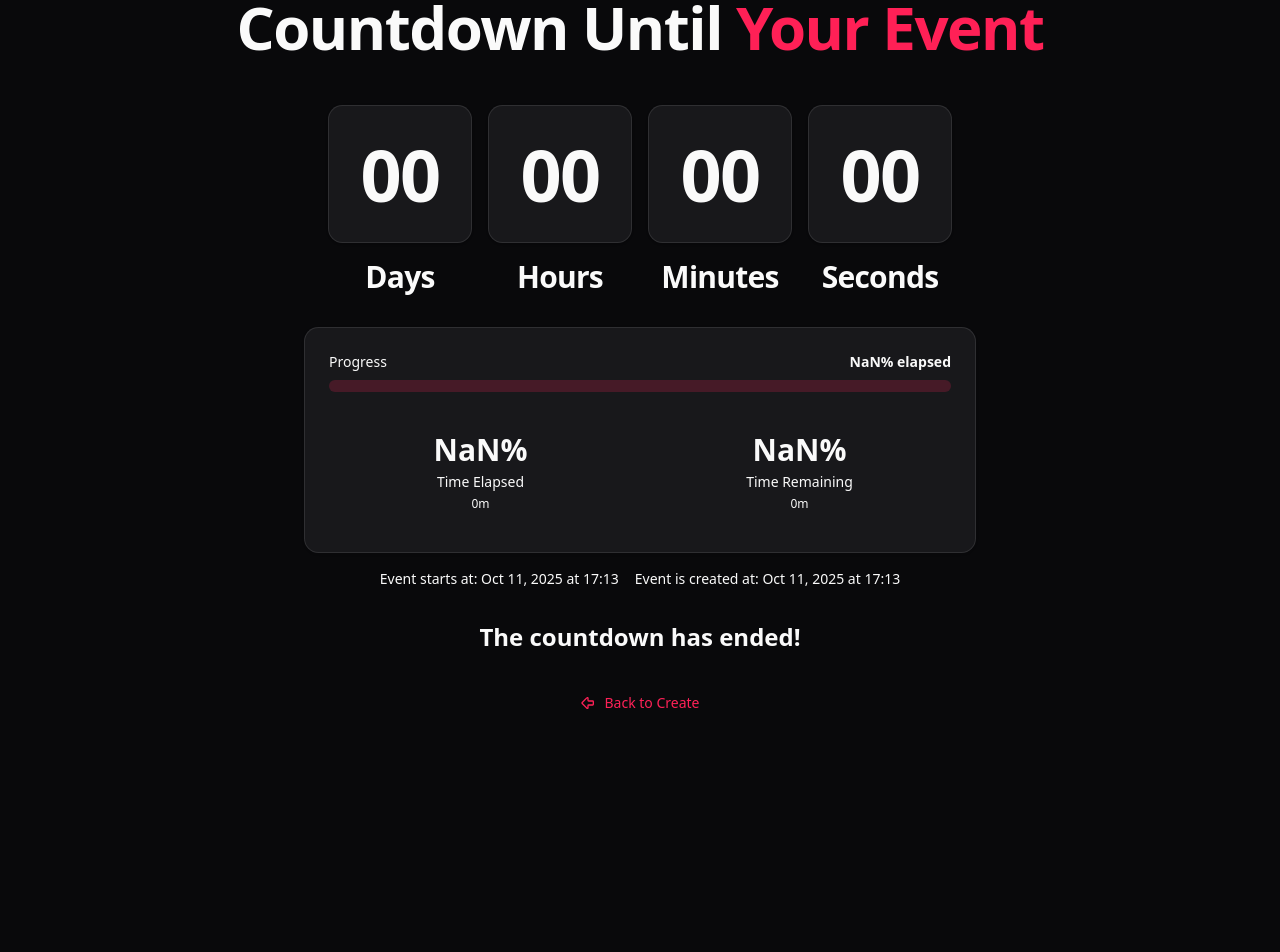
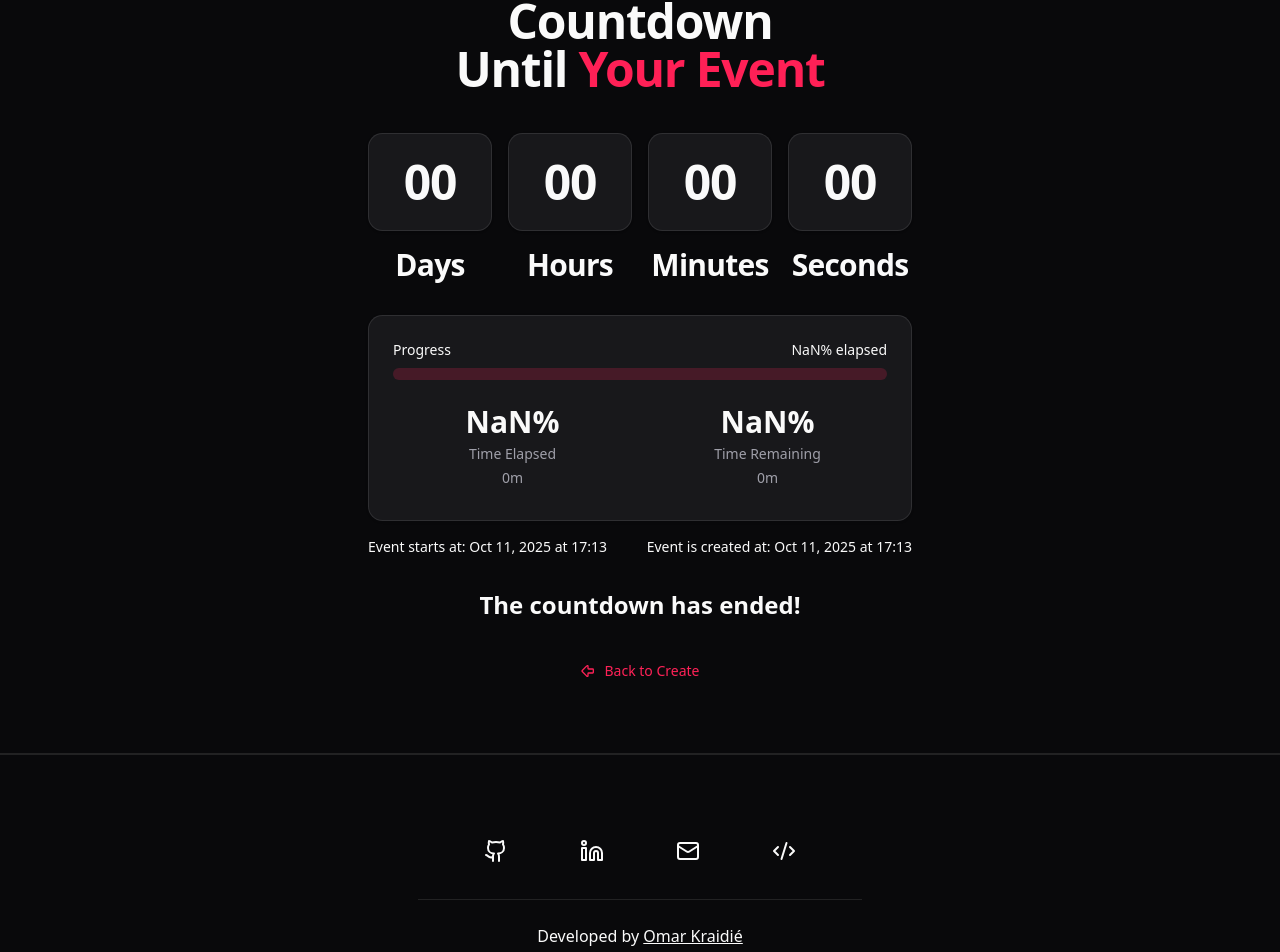
Before and after one commit to 0mppula/event-countdown-app, a React (Vite) app: page /countdown in a window 1280 px wide. Shown: the part 67-1019 px from the top of the page. Before the commit the page ends 852 px from the top, so only its background shows below. Built offline with nearby package versions, Linux system fonts and the light colour scheme.

Commit message:
Add Footer component and update layout; include new shadcn UI separator and date-time picker enhancements

```diff
--- a/package.json
+++ b/package.json
@@ -13,6 +13,7 @@
     "@radix-ui/react-label": "^2.1.7",
     "@radix-ui/react-popover": "^1.1.15",
     "@radix-ui/react-progress": "^1.1.7",
+    "@radix-ui/react-separator": "^1.1.7",
     "@radix-ui/react-slot": "^1.2.3",
     "@tailwindcss/vite": "^4.1.14",
     "class-variance-authority": "^0.7.1",
--- a/src/components/CountdownForm.tsx
+++ b/src/components/CountdownForm.tsx
@@ -9,40 +9,38 @@ import { DateTimePicker } from './DateTimePicker';
 
 function CountdownForm() {
 	const [title, setTitle] = useState('');
-	// Default today's date
-	const [eventDate, setEventDate] = useState<Date | undefined>(new Date());
-	const [startTime] = useState('12:00');
+	// Default event date is 24h from now
+	const [eventDate, setEventDate] = useState<Date | undefined>(
+		new Date(Date.now() + 24 * 60 * 60 * 1_000)
+	);
+
 	// Default end date is the next day
 	const [createdAt, setCreatedAt] = useState<Date | undefined>(new Date(Date.now()));
-	const [endTime] = useState('12:00');
 
 	const navigate = useNavigate();
 
 	const handleSubmit = () => {
 		if (!title || !eventDate || !createdAt) return;
 
-		// Combine date and time — but use UTC to avoid local timezone shifts
-		const [startHour, startMin] = startTime.split(':').map(Number);
 		const startDateTime = new Date(
 			Date.UTC(
 				eventDate.getUTCFullYear(),
 				eventDate.getUTCMonth(),
 				eventDate.getUTCDate(),
-				startHour,
-				startMin,
+				eventDate.getUTCHours(),
+				eventDate.getUTCMinutes(),
 				0,
 				0
 			)
 		);
 
-		const [endHour, endMin] = endTime.split(':').map(Number);
 		const createdAtTime = new Date(
 			Date.UTC(
 				createdAt.getUTCFullYear(),
 				createdAt.getUTCMonth(),
 				createdAt.getUTCDate(),
-				endHour,
-				endMin,
+				createdAt.getUTCHours(),
+				createdAt.getUTCMinutes(),
 				0,
 				0
 			)
@@ -63,53 +61,65 @@ function CountdownForm() {
 	};
 
 	return (
-		<Card className="p-0 w-full max-w-2xl backdrop-blur-xl shadow-2xl">
-			<CardContent className="p-8">
+		<>
 			<h1 className="text-4xl md:text-5xl font-bold text-center mb-3">
 				Create Your Countdown
 			</h1>
-				<p className="text-center mb-8">
-					Track the time remaining until your special moment
-				</p>
+			<p className="text-center">Track the time remaining until your special moment</p>
 
+			<form
+				className="w-full"
+				onSubmit={(e) => {
+					e.preventDefault();
+					handleSubmit();
+				}}
+			>
+				<Card className="p-0 w-full backdrop-blur-xl shadow-2xl mt-8">
+					<CardContent className="p-4 sm:p-8">
 						<div className="space-y-6">
 							<div className="space-y-2">
 								<Label htmlFor="title" className="text-base">
 									Event Name
 								</Label>
+
 								<Input
 									id="title"
 									placeholder="e.g., Summer Vacation, Wedding Day, Product Launch"
 									value={title}
 									onChange={(e) => setTitle(e.target.value)}
-							className="h-12 text-lg"
 								/>
 							</div>
 
-					<div className="grid md:grid-cols-2 gap-6">
+							<div className="grid sm:grid-cols-2 gap-6">
 								<DateTimePicker
 									label="Event Date & Time"
 									date={eventDate}
 									onChange={handleSetEventDate}
+									// minDate is start of today
+									minDate={new Date(new Date().setHours(0, 0, 0, 0))}
 								/>
 
 								<DateTimePicker
-							label="Created at"
+									label="Created at (usually now)"
 									date={createdAt}
 									onChange={(val) => setCreatedAt(val)}
+									// minDate is start of today
+									minDate={new Date(new Date().setHours(0, 0, 0, 0))}
 								/>
 							</div>
 
 							<Button
 								onClick={handleSubmit}
 								disabled={!title || !eventDate || !createdAt}
-						className="w-full h-12 text-lg font-semibold shadow-lg disabled:opacity-50"
+								className="w-full disabled:opacity-50"
 							>
 								Start Countdown
 							</Button>
 						</div>
 					</CardContent>
 				</Card>
+			</form>
+		</>
 	);
 }
 
--- a/src/components/CountdownPage.tsx
+++ b/src/components/CountdownPage.tsx
@@ -72,22 +72,22 @@ const CountdownPage = () => {
 
 	return (
 		<>
-			<h1 className="scroll-m-20 text-5xl font-extrabold tracking-tight lg:text-6xl mb-4 lg:mb-6 text-center">
+			<h1 className="scroll-m-20 text-4xl md:text-5xl font-extrabold tracking-tight mb-4 lg:mb-6 text-center text-balance">
 				Countdown Until <span className="text-primary">{title}</span>
 			</h1>
 
-			<div className="mt-4 md:mt-6 grid grid-cols-4 gap-2 md:gap-4">
+			<div className="w-full mt-4 grid grid-cols-4 gap-3 md:gap-4">
 				{Object.entries(countdown).map(([unit, value]) => (
 					<TimeElement key={unit} value={value} unit={unit} />
 				))}
 			</div>
 
-			<Card className="w-full max-w-2xl mt-8 backdrop-blur-xl ">
+			<Card className="w-full mt-8 backdrop-blur-xl ">
 				<CardContent>
 					<div className="space-y-4">
 						<div className="flex justify-between items-center mb-2">
 							<span className="text-sm font-medium">Progress</span>
-							<span className="text-sm font-bold">
+							<span className="text-sm font-medium">
 								{progressStats.percentElapsed}% elapsed
 							</span>
 						</div>
@@ -97,35 +97,39 @@ const CountdownPage = () => {
 							className="h-3"
 						/>
 
-						<div className="grid grid-cols-2 gap-4 mt-6">
-							<div className="text-center p-4 rounded-lg">
+						<div className="grid grid-cols-2 gap-4 mt-2">
+							<div className="text-center p-2">
 								<div className="text-3xl font-bold mb-1">
 									{progressStats.percentElapsed}%
 								</div>
-								<div className="text-sm">Time Elapsed</div>
-								<div className="text-xs mt-1">
+
+								<div className="text-sm text-muted-foreground">Time Elapsed</div>
+								<div className="text-sm mt-1 text-muted-foreground">
 									{formatDurationMS(progressStats.elapsed)}
 								</div>
 							</div>
 
-							<div className="text-center p-4 rounded-lg">
+							<div className="text-center p-2">
 								<div className="text-3xl font-bold mb-1">
 									{progressStats.percentRemaining}%
 								</div>
-								<div className="text-sm">Time Remaining</div>
-								<div className="text-xs mt-1">{formatDurationMS(remainingMS)}</div>
+
+								<div className="text-sm text-muted-foreground">Time Remaining</div>
+								<div className="text-sm mt-1 text-muted-foreground">
+									{formatDurationMS(remainingMS)}
+								</div>
 							</div>
 						</div>
 					</div>
 				</CardContent>
 			</Card>
 
-			<div className="mt-4 flex flex-col md:flex-row gap-4 justify-center">
-				<p className="text-center text-sm">
+			<div className="mt-4 flex flex-col md:flex-row gap-4 justify-between w-full">
+				<p className="text-sm">
 					Event starts at: {format(new Date(start), "MMM d, yyyy 'at' HH:mm")}
 				</p>
 
-				<p className="text-center text-sm">
+				<p className="text-sm">
 					Event is created at: {format(new Date(createdAt), "MMM d, yyyy 'at' HH:mm")}
 				</p>
 			</div>
--- a/src/components/DateTimePicker.tsx
+++ b/src/components/DateTimePicker.tsx
@@ -2,8 +2,8 @@ import { Button } from '@/components/ui/button';
 import { Calendar } from '@/components/ui/calendar';
 import { Input } from '@/components/ui/input';
 import { Popover, PopoverContent, PopoverTrigger } from '@/components/ui/popover';
-import { format, isBefore, isSameDay } from 'date-fns';
-import { CalendarIcon, Check, Clock } from 'lucide-react';
+import { format, isBefore } from 'date-fns';
+import { CalendarIcon, Check } from 'lucide-react';
 import * as React from 'react';
 import { useEffect, useState } from 'react';
 
@@ -34,9 +34,12 @@ export function DateTimePicker({
 
 	const handleSubmit = () => {
 		if (!tempDate) return;
+
 		const [h, m] = tempTime.split(':').map(Number);
 		const newDate = new Date(tempDate);
+
 		newDate.setHours(h, m, 0, 0);
+
 		onChange(newDate);
 		setOpen(false);
 	};
@@ -44,28 +47,14 @@ export function DateTimePicker({
 	// Disable dates before minDate
 	const isDateDisabled = (date: Date) => {
 		if (!minDate) return false;
+
 		return isBefore(date, minDate);
 	};
-
-	// Compute minimum time if same day as minDate
-	const minTimeString = React.useMemo(() => {
-		if (!minDate || !tempDate) return '00:00';
-		if (!isSameDay(minDate, tempDate)) return '00:00';
-		const h = String(minDate.getHours()).padStart(2, '0');
-		const m = String(minDate.getMinutes()).padStart(2, '0');
-		return `${h}:${m}`;
-	}, [minDate, tempDate]);
 
 	// Ensure user can’t pick time before minDate on same day
 	const handleTimeChange = (e: React.ChangeEvent<HTMLInputElement>) => {
 		let value = e.target.value;
-		if (isSameDay(tempDate || new Date(), minDate || new Date()) && minDate) {
-			const [h, m] = value.split(':').map(Number);
-			const [minH, minM] = minTimeString.split(':').map(Number);
-			const selectedMinutes = h * 60 + m;
-			const minMinutes = minH * 60 + minM;
-			if (selectedMinutes < minMinutes) value = minTimeString;
-		}
+
 		setTempTime(value);
 	};
 
@@ -74,11 +63,13 @@ export function DateTimePicker({
 			{label && <p className="text-sm font-medium">{label}</p>}
 			<Popover open={open} onOpenChange={setOpen}>
 				<PopoverTrigger asChild>
-					<Button variant="outline" className="w-full justify-between">
+					<Button variant="outline" className="w-full justify-between overflow-hidden">
 						{date ? (
 							<>
+								<span className="w-32 truncate flex-1 text-left">
 									{format(date, 'PPP p')}
-								<CalendarIcon className="ml-2 h-4 w-4 opacity-50" />
+								</span>
+								<CalendarIcon className="ml-2 h-4 w-4 opacity-50 flex-shrink-0" />
 							</>
 						) : (
 							<>
@@ -89,35 +80,37 @@ export function DateTimePicker({
 					</Button>
 				</PopoverTrigger>
 
-				<PopoverContent className="w-auto p-4 space-y-4" align="start">
+				<PopoverContent align="end" className="w-full p-4">
+					<form
+						className="space-y-4"
+						onSubmit={(e) => {
+							e.preventDefault();
+							handleSubmit();
+						}}
+					>
 						<Calendar
 							mode="single"
 							selected={tempDate}
 							onSelect={setTempDate}
-						className="rounded-md"
+							className="rounded-md w-full p-0"
 							disabled={isDateDisabled}
 						/>
 
 						<div className="flex items-center gap-2">
-						<Clock className="w-4 h-4" />
 							<Input
 								type="time"
 								value={tempTime}
 								onChange={handleTimeChange}
-							min={minTimeString}
-							className="h-10"
+								className="flex-1 min-w-0"
 							/>
-					</div>
 
-					<div className="flex justify-end">
-						<Button
-							onClick={handleSubmit}
-							disabled={!tempDate}
-							className="w-full h-10 px-4"
-						>
-							<Check className="w-4 h-4 mr-1" /> Done
+							<Button disabled={!tempDate} className="flex-shrink-0" type="submit">
+								<Check className="w-4 h-4" />
+
+								<span className="sr-only">Done</span>
 							</Button>
 						</div>
+					</form>
 				</PopoverContent>
 			</Popover>
 		</div>
--- /dev/null
+++ b/src/components/Footer.tsx
@@ -0,0 +1,68 @@
+import { cn } from '@/lib/utils';
+import { Code2, Github, Linkedin, Mail } from 'lucide-react';
+import { buttonVariants } from './ui/button';
+import { Separator } from './ui/separator';
+
+const Footer = () => {
+	const socials = [
+		{
+			name: 'GitHub',
+			url: 'https://github.com/0mppula',
+			icon: <Github className="size-6" />,
+		},
+		{
+			name: 'LinkedIn',
+			url: 'https://www.linkedin.com/in/omarkraidie/',
+			icon: <Linkedin className="size-6" />,
+		},
+		{
+			name: 'Email',
+			url: 'mailto:devomarkraidie@gmail.com',
+			icon: <Mail className="size-6" />,
+		},
+		{
+			name: 'Developer Portfolio',
+			url: 'https://www.omarkraidie.com/',
+			icon: <Code2 className="size-6" />,
+		},
+	];
+
+	return (
+		<footer className="w-full pt-16 pb-8 text-center border-t-2">
+			<div className="flex sm:gap-8 gap-4 items-center justify-center">
+				{socials.map((social) => (
+					<a
+						key={social.name}
+						target="_blank"
+						rel="noopener noreferrer"
+						className={cn(
+							buttonVariants({ variant: 'ghost', size: 'icon' }),
+							'rounded-full size-16'
+						)}
+						href={social.url}
+					>
+						{social.icon}
+
+						<span className="sr-only">{social.name}</span>
+					</a>
+				))}
+			</div>
+
+			<Separator className="mb-6 mt-4 mx-auto !w-[min(444px,80vw)]" />
+
+			<div>
+				<span>Developed by </span>
+				<a
+					href="https://www.omarkraidie.com/"
+					target="_blank"
+					rel="noopener noreferrer"
+					className="active:decoration-dashed active:primary underline"
+				>
+					Omar Kraidié
+				</a>
+			</div>
+		</footer>
+	);
+};
+
+export default Footer;
--- a/src/components/TimeElement.tsx
+++ b/src/components/TimeElement.tsx
@@ -11,20 +11,20 @@ const TimeElement = ({ value, unit, className, ...props }: TimeElementProps) =>
 	const { isSm } = useWindowDimensions();
 
 	return (
-		<div>
+		<div className="w-full">
 			<Card
 				className={cn(
-					'flex items-center flex-col px-4 md:px-6 py-6 md:py-8 mb-2 md:mb-4 w-auto md:min-w-36',
+					'flex items-center w-full flex-col px-4 py-6 mb-2 md:mb-4',
 					className
 				)}
 				{...props}
 			>
-				<h3 className="scroll-m-20 text-5xl font-extrabold tracking-tight lg:text-7xl">
+				<h3 className="scroll-m-20 text-4xl sm:text-5xl font-extrabold tracking-tight">
 					{value}
 				</h3>
 			</Card>
 
-			<h4 className="scroll-m-20 text-3xl font-semibold tracking-tight transition-colors first:mt-0 text-center capitalize">
+			<h4 className="scroll-m-20 text-2xl sm:text-3xl font-semibold tracking-tight transition-colors first:mt-0 text-center capitalize">
 				{isSm ? unit[0] : unit}
 			</h4>
 		</div>
--- /dev/null
+++ b/src/components/ui/separator.tsx
@@ -0,0 +1,26 @@
+import * as React from "react"
+import * as SeparatorPrimitive from "@radix-ui/react-separator"
+
+import { cn } from "@/lib/utils"
+
+function Separator({
+  className,
+  orientation = "horizontal",
+  decorative = true,
+  ...props
+}: React.ComponentProps<typeof SeparatorPrimitive.Root>) {
+  return (
+    <SeparatorPrimitive.Root
+      data-slot="separator"
+      decorative={decorative}
+      orientation={orientation}
+      className={cn(
+        "bg-border shrink-0 data-[orientation=horizontal]:h-px data-[orientation=horizontal]:w-full data-[orientation=vertical]:h-full data-[orientation=vertical]:w-px",
+        className
+      )}
+      {...props}
+    />
+  )
+}
+
+export { Separator }
--- a/src/main.tsx
+++ b/src/main.tsx
@@ -3,13 +3,16 @@ import { createRoot } from 'react-dom/client';
 import { BrowserRouter } from 'react-router-dom';
 import App from './App.tsx';
 import './index.css';
+import Footer from './components/Footer.tsx';
 
 createRoot(document.getElementById('root')!).render(
 	<StrictMode>
 		<BrowserRouter>
-			<main className="dark min-h-svh flex flex-col items-center py-16 container px-4 md:px-8 mx-auto">
+			<main className="dark max-w-xl min-h-svh flex flex-col items-center py-16 container px-4 mx-auto">
 				<App />
 			</main>
+
+			<Footer />
 		</BrowserRouter>
 	</StrictMode>
 );
```
Also changed, not shown: src/components/ui/calendar.tsx (+54 -80 lines), 1 other file (tests, documents, lock files or other folders). Lines whose indentation alone changed are shown as unchanged.
